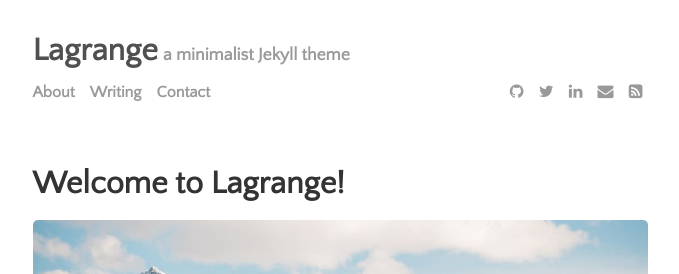
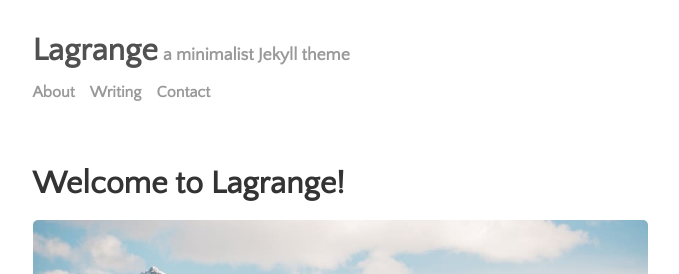
Before and after one commit to AlbCM/Grown-up-3A-Blog, a Jekyll site: the page built from index.html, in a window 1280 px wide. Shown: the top 274 px of the page, without its empty margins (300-979 px from the left). Built offline with Jekyll 4.4.1, drawn with Linux system fonts in a browser that asks for light colours; nearby versions of some CDN libraries; the list of posts is cut into pages by our own code.

Commit message:
Removed social network icons

```diff
--- a/_data/settings.yml
+++ b/_data/settings.yml
@@ -12,11 +12,11 @@ menu:
 
 # Available social icons are powered by Font Awesome, so you can use any icon that they offer
 social:
-- {icon: 'github', link: 'https://www.github.com/lenpaul'}
-- {icon: 'twitter', link: 'https://twitter.com/paululele'}
-- {icon: 'linkedin', link: 'http://www.linkedin.com/in/lenpaul/'}
-- {icon: 'envelope', link: 'mailto:l.nguyen.paul@gmail.com'}
-- {icon: 'rss-square', link: 'feed.xml'}
+#- {icon: 'github', link: 'https://www.github.com/lenpaul'}
+#- {icon: 'twitter', link: 'https://twitter.com/paululele'}
+#- {icon: 'linkedin', link: 'http://www.linkedin.com/in/lenpaul/'}
+#- {icon: 'envelope', link: 'mailto:l.nguyen.paul@gmail.com'}
+#- {icon: 'rss-square', link: 'feed.xml'}
 # - {icon: 'rss-square', link: 'rss-feed.xml'}
 
 # Customize site text
```
